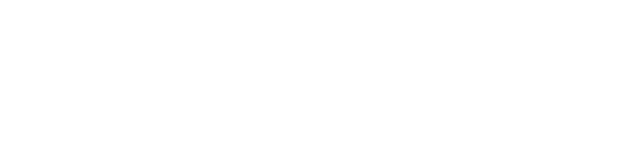
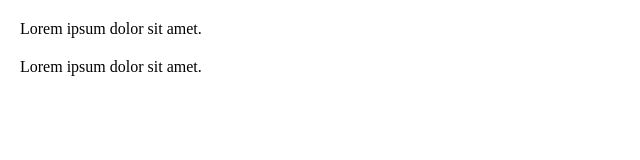
Before and after one commit to Filippos-Filippidis/WebDev, a plain HTML site: page Mosh_Part_2/01_Layout/01_Box_Model.html in a window 1280 px wide. Shown: the whole page, without its empty margins (0-640 px from the left). Drawn offline with Linux system fonts and the light colour scheme.

Commit message:
Box Model Commit

```diff
--- /dev/null
+++ b/Mosh_Part_2/01_Layout/01_BoxModel_Styles.css
@@ -0,0 +1,13 @@
+p {
+    /* trbl - top / right/ bottom / left */
+    /* padding: 10px 20px 10px 20px; */
+    /* padding: 10px 20px; /* vertical horizontal */
+    /* border: 5px solid gold; */
+
+    margin: 20px;
+    border: 0px;
+
+    /* Use margin property to separate elements */
+    /* Use padding property to add space between the border and the padding space of the element */
+
+}
--- a/Mosh_Part_2/01_Layout/index.html
+++ b/Mosh_Part_2/01_Layout/01_Box_Model.html
@@ -4,11 +4,12 @@
     <meta charset="UTF-8">
     <meta http-equiv="X-UA-Compatible" content="IE=edge">
     <meta name="viewport" content="width=device-width, initial-scale=1.0">
-    <title>Layout</title>
+    <title>Box Model</title>
     <link rel="stylesheet" href="/Mosh_Part_1/css/normalize.css">
-    <link rel="stylesheet" href="/Mosh_Part_1/css/styles_23.css">
+    <link rel="stylesheet" href="/Mosh_Part_2/01_Layout/01_BoxModel_Styles.css">
 </head>
 <body>
-
+    <p>Lorem ipsum dolor sit amet.</p>
+    <p>Lorem ipsum dolor sit amet.</p>
 </body>
 </html>
```
Also changed, not shown: Mosh_Part_2/01_Layout/styles.css (deleted).
